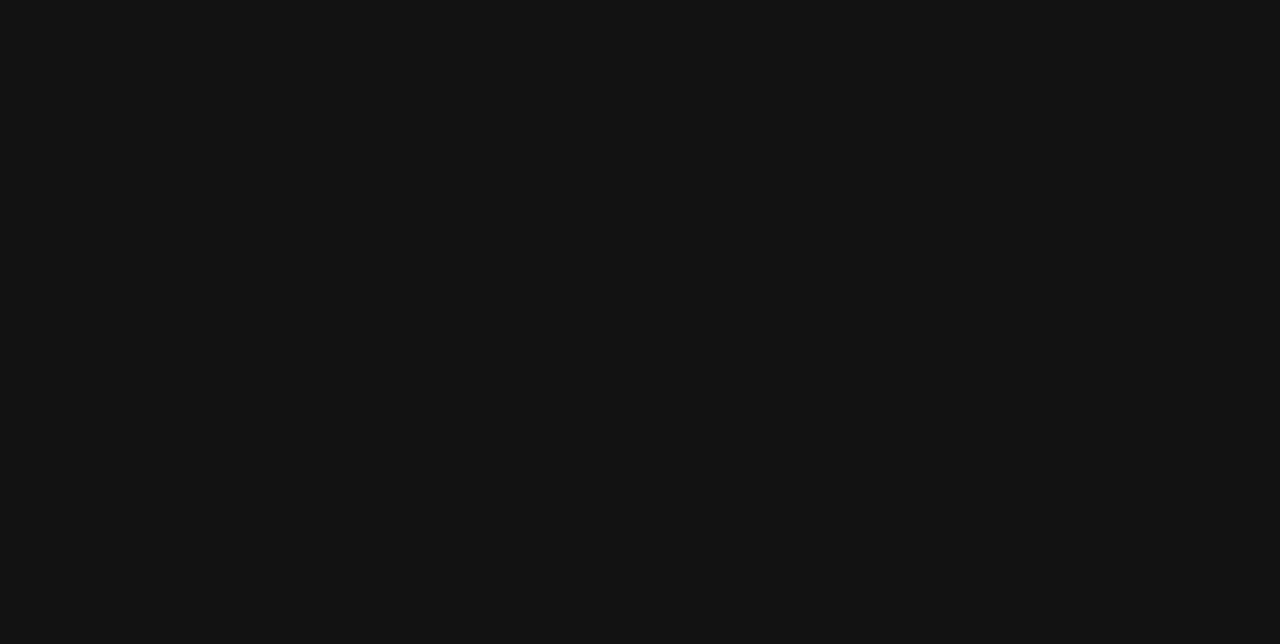
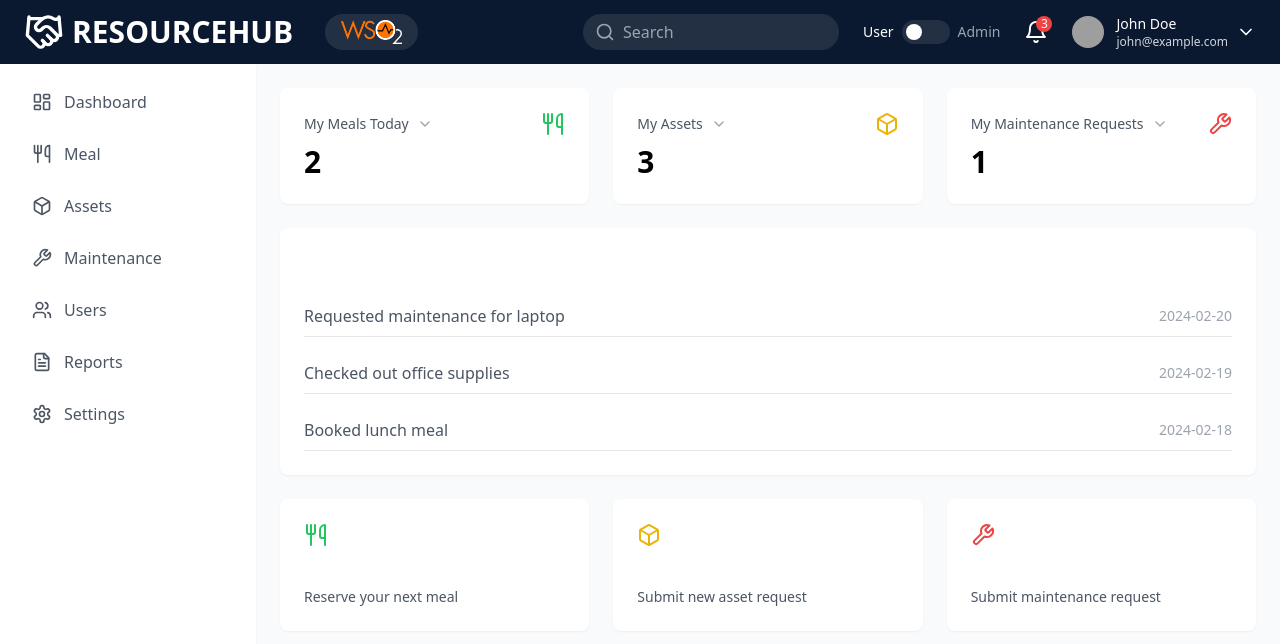
Before and after one commit to FiveStackDev/resourcehub, a React (Vite) app in the folder Front-end/: page /user-dashboard in a window 1280 px wide. Before the commit this address had no page. Shown: the top 644 px of the page. Built offline with nearby package versions, Linux system fonts and the light colour scheme; grey boxes are pictures that could not be loaded.

Commit message:
Add User Dashboard with role switching and recent activities

```diff
--- a/Front-end/src/App.tsx
+++ b/Front-end/src/App.tsx
@@ -2,6 +2,7 @@ import { BrowserRouter, Routes, Route, Navigate } from 'react-router-dom';
 import { Login } from './pages/Login';
 import { ForgotPassword } from './pages/ForgotPassword';
 import { Dashboard } from './pages/Dashboard';
+import { UserDashboard } from './pages/UserDashboard';
 import { Meal } from './pages/Meal';
 import { Assets } from './pages/Assets';
 import { Maintenance } from './pages/Maintenance';
@@ -18,6 +19,7 @@ function App() {
         <Route path="/login" element={<Login />} />
         <Route path="/forgot-password" element={<ForgotPassword />} />
         <Route path="/dashboard" element={<Dashboard />} />
+        <Route path="/user-dashboard" element={<UserDashboard />} />
         <Route path="/meal" element={<Meal />} />
         <Route path="/assets" element={<Assets />} />
         <Route path="/maintenance" element={<Maintenance />} />
--- a/Front-end/src/components/dashboard/Header.tsx
+++ b/Front-end/src/components/dashboard/Header.tsx
@@ -1,6 +1,7 @@
 import { Bell, Search } from 'lucide-react';
 import { Logo } from '../Logo';
 import { UserMenu } from './UserMenu';
+import { RoleSwitch } from './RoleSwitch';
 
 export const Header = () => {
   return (
@@ -22,6 +23,7 @@ export const Header = () => {
               className="bg-white/10 rounded-full pl-10 pr-4 py-1.5 w-64 focus:outline-none focus:ring-2 focus:ring-blue-500"
             />
           </div>
+          <RoleSwitch />
           <button className="relative">
             <Bell size={24} />
             <span className="absolute -top-1 -right-1 bg-red-500 text-xs rounded-full w-4 h-4 flex items-center justify-center">
--- /dev/null
+++ b/Front-end/src/components/dashboard/RoleSwitch.tsx
@@ -0,0 +1,36 @@
+import { useState, useEffect } from 'react';
+import { useNavigate, useLocation } from 'react-router-dom';
+
+export const RoleSwitch = () => {
+  const navigate = useNavigate();
+  const location = useLocation();
+  const [isAdmin, setIsAdmin] = useState(location.pathname === '/dashboard');
+
+  useEffect(() => {
+    setIsAdmin(location.pathname === '/dashboard');
+  }, [location.pathname]);
+
+  const handleRoleChange = () => {
+    const newIsAdmin = !isAdmin;
+    setIsAdmin(newIsAdmin);
+    navigate(newIsAdmin ? '/dashboard' : '/user-dashboard');
+  };
+
+  return (
+    <div className="flex items-center gap-2">
+      <span className={`text-sm ${!isAdmin ? 'text-white' : 'text-gray-400'}`}>User</span>
+      <button
+        onClick={handleRoleChange}
+        className="relative w-12 h-6 rounded-full bg-white/10 cursor-pointer transition-colors"
+        aria-label={`Switch to ${isAdmin ? 'user' : 'admin'} mode`}
+      >
+        <div
+          className={`absolute top-1 w-4 h-4 rounded-full bg-white transition-transform duration-200 ${
+            isAdmin ? 'translate-x-6' : 'translate-x-1'
+          }`}
+        />
+      </button>
+      <span className={`text-sm ${isAdmin ? 'text-white' : 'text-gray-400'}`}>Admin</span>
+    </div>
+  );
+};
--- /dev/null
+++ b/Front-end/src/components/user/QuickAction.tsx
@@ -0,0 +1,22 @@
+import { LucideIcon } from 'lucide-react';
+
+interface QuickActionProps {
+  icon: LucideIcon;
+  title: string;
+  description: string;
+  iconColor: string;
+  onClick: () => void;
+}
+
+export const QuickAction = ({ icon: Icon, title, description, iconColor, onClick }: QuickActionProps) => {
+  return (
+    <button
+      onClick={onClick}
+      className="bg-white p-6 rounded-lg shadow-sm hover:shadow-md transition-shadow text-left w-full"
+    >
+      <Icon className={`${iconColor} mb-2`} size={24} />
+      <h3 className="font-medium mb-2">{title}</h3>
+      <p className="text-sm text-gray-600">{description}</p>
+    </button>
+  );
+};
--- /dev/null
+++ b/Front-end/src/components/user/QuickActions.tsx
@@ -0,0 +1,34 @@
+import { Utensils, Box, Wrench } from 'lucide-react';
+import { QuickAction } from './QuickAction';
+
+export const QuickActions = () => {
+  const handleAction = (action: string) => {
+    console.log(`Handling ${action} action`);
+  };
+
+  return (
+    <div className="grid grid-cols-1 md:grid-cols-3 gap-6">
+      <QuickAction
+        icon={Utensils}
+        title="Book Meal"
+        description="Reserve your next meal"
+        iconColor="text-green-500"
+        onClick={() => handleAction('meal')}
+      />
+      <QuickAction
+        icon={Box}
+        title="Request Asset"
+        description="Submit new asset request"
+        iconColor="text-yellow-500"
+        onClick={() => handleAction('asset')}
+      />
+      <QuickAction
+        icon={Wrench}
+        title="Report Issue"
+        description="Submit maintenance request"
+        iconColor="text-red-500"
+        onClick={() => handleAction('maintenance')}
+      />
+    </div>
+  );
+};
--- /dev/null
+++ b/Front-end/src/components/user/RecentActivities.tsx
@@ -0,0 +1,21 @@
+import { Activity } from '../../types/activity';
+
+interface RecentActivitiesProps {
+  activities: Activity[];
+}
+
+export const RecentActivities = ({ activities }: RecentActivitiesProps) => {
+  return (
+    <div className="bg-white rounded-lg shadow-sm p-6">
+      <h2 className="text-xl font-semibold mb-4">Recent Activities</h2>
+      <div className="space-y-4">
+        {activities.map((activity, index) => (
+          <div key={index} className="flex items-center justify-between py-2 border-b">
+            <span className="text-gray-600">{activity.action}</span>
+            <span className="text-sm text-gray-400">{activity.date}</span>
+          </div>
+        ))}
+      </div>
+    </div>
+  );
+};
--- /dev/null
+++ b/Front-end/src/pages/UserDashboard.tsx
@@ -0,0 +1,59 @@
+import { DashboardLayout } from '../layouts/DashboardLayout';
+import { StatCard } from '../components/dashboard/StatCard';
+import { Utensils, Box, Wrench } from 'lucide-react';
+import { RecentActivities } from '../components/user/RecentActivities';
+import { QuickActions } from '../components/user/QuickActions';
+import { Activity } from '../types/activity';
+
+const monthLabels = ['Jan', 'Feb', 'Mar', 'Apr', 'May'];
+
+const recentActivities: Activity[] = [
+  { date: '2024-02-20', action: 'Requested maintenance for laptop' },
+  { date: '2024-02-19', action: 'Checked out office supplies' },
+  { date: '2024-02-18', action: 'Booked lunch meal' },
+];
+
+export const UserDashboard = () => {
+  return (
+    <DashboardLayout>
+      <div className="space-y-6">
+        {/* User Stats */}
+        <div className="grid grid-cols-1 md:grid-cols-3 gap-6">
+          <StatCard
+            title="My Meals Today"
+            value="2"
+            icon={<Utensils className="text-green-500" />}
+            chartData={{
+              labels: monthLabels,
+              data: [1, 2, 2, 1, 2],
+            }}
+          />
+          <StatCard
+            title="My Assets"
+            value="3"
+            icon={<Box className="text-yellow-500" />}
+            chartData={{
+              labels: monthLabels,
+              data: [2, 3, 3, 3, 3],
+            }}
+          />
+          <StatCard
+            title="My Maintenance Requests"
+            value="1"
+            icon={<Wrench className="text-red-500" />}
+            chartData={{
+              labels: monthLabels,
+              data: [0, 1, 2, 1, 1],
+            }}
+          />
+        </div>
+
+        {/* Recent Activities */}
+        <RecentActivities activities={recentActivities} />
+
+        {/* Quick Actions */}
+        <QuickActions />
+      </div>
+    </DashboardLayout>
+  );
+};
--- /dev/null
+++ b/Front-end/src/types/activity.ts
@@ -0,0 +1,4 @@
+export interface Activity {
+    date: string;
+    action: string;
+  }
```
Also changed, not shown: Front-end/public/wso2-logo.png.
